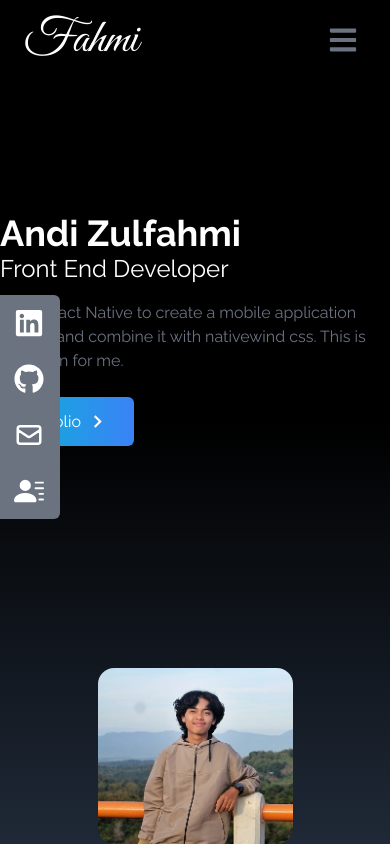
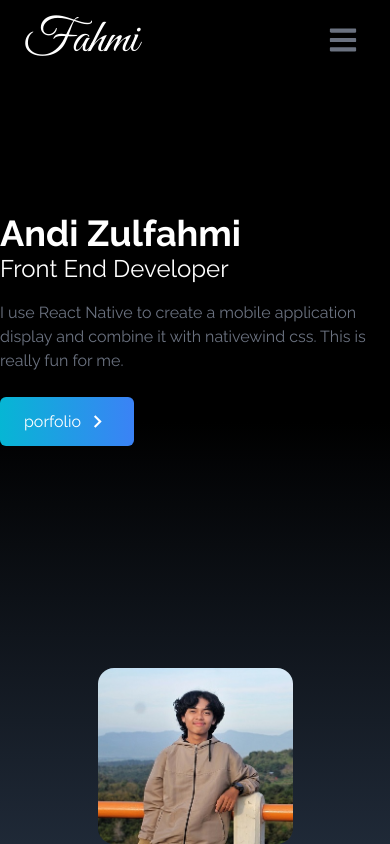
Before and after one commit to Andif2000/my_porfolio, a React (Create React App) app: page / in a window 390 px wide. Built offline with nearby package versions, Linux system fonts and the light colour scheme.

Commit message:
Fixed SocialLink

```diff
--- a/src/components/SocialLink.jsx
+++ b/src/components/SocialLink.jsx
@@ -51,12 +51,13 @@ const SocialLink = () => {
     ]
 
     return (
-        <div className='flex flex-col top-[35%] left-0 fixed'>
+        <div className='hidden lg:flex flex-col top-[35%] left-0 fixed'>
             <ul>
-                {links.map(({id, child, href, style, download}) => (
+                {links.map(({ id, child, href, style, download }) => (
                     <li
                         key={id}
-                        className={'flex justify-between items-center w-40 px-4 h-14 ml-[-100px] hover:ml-[-10px] hover:rounded-md duration-300  bg-gray-500 ' + '' +style}>
+                        // eslint-disable-next-line
+                        className={'flex justify-between items-center w-40 px-4 h-14 ml-[-100px] hover:ml-[-10px] hover:rounded-md duration-300 bg-gray-500' + ' ' + style}>
                         <a href={href}
                             className='flex justify-between items-center w-full text-white'
                             download={download}
```
